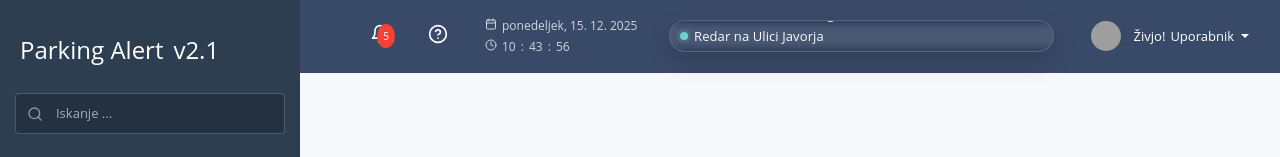
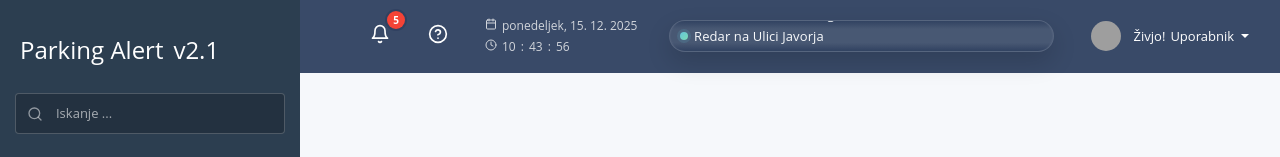
Before and after one commit to ACodes3/Parking-Alert-Seminarska-Upgraded, a React (Vite) app in the folder react_new_page/: page / in a window 1280 px wide. Shown: the top 157 px of the page. Built offline with nearby package versions, Linux system fonts and the light colour scheme; grey boxes are pictures that could not be loaded.

Commit message:
fix/topbar-styling

```diff
--- a/react_new_page/src/assets/styles/pages-styles/topbar.css
+++ b/react_new_page/src/assets/styles/pages-styles/topbar.css
@@ -55,13 +55,21 @@
 /* Notification bubble */
 .noft-red {
   position: absolute;
-  top: 15px;
-  right: 10px;
+  top: 2px;
+  right: 0px;
+  display: flex;
+  align-items: center;
+  justify-content: center;
+  width: 18px;
+  height: 18px;
   background: #f44336;
   color: #fff;
   font-size: 10px;
-  padding: 2px 6px;
+  font-weight: 700;
+  line-height: 1;
+  padding: 0;
   border-radius: 50%;
+  box-shadow: 0 0 0 2px rgba(48, 65, 96, 0.95);
 }
 
 /* =========================
```
